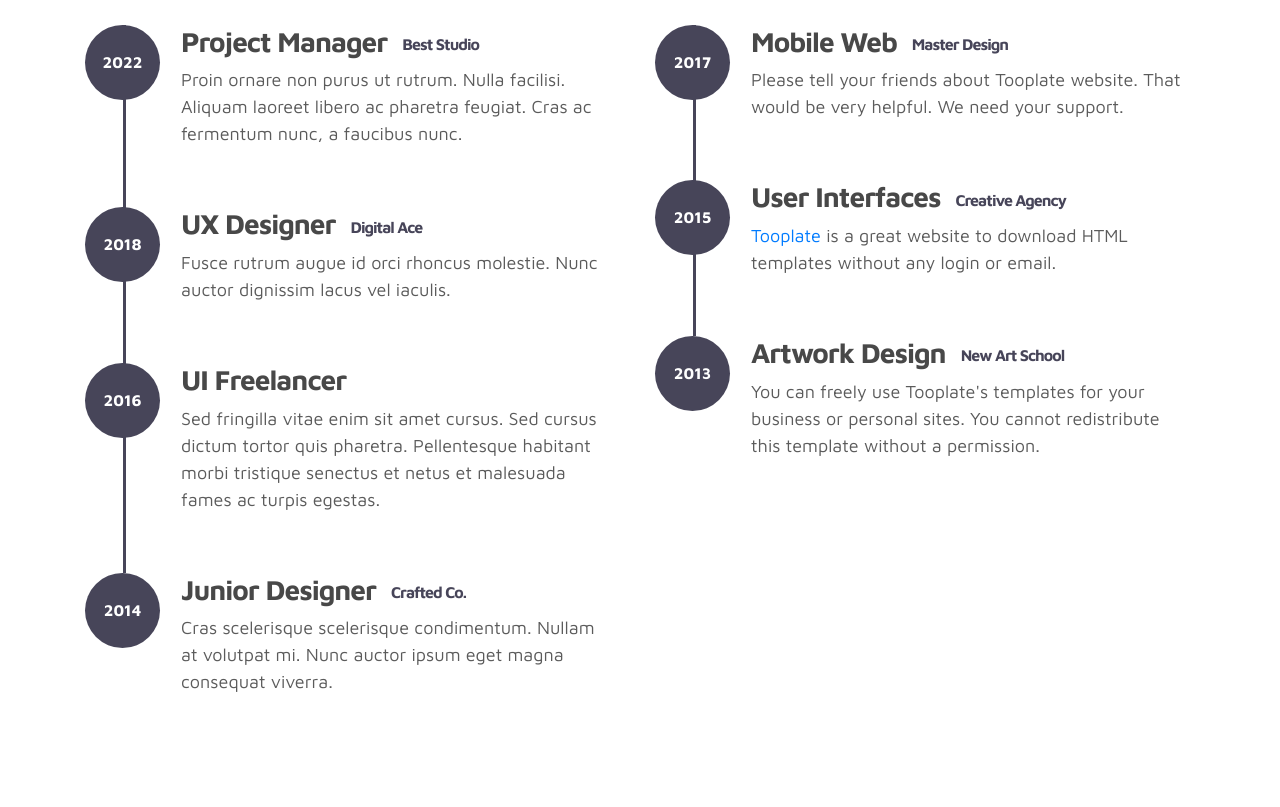
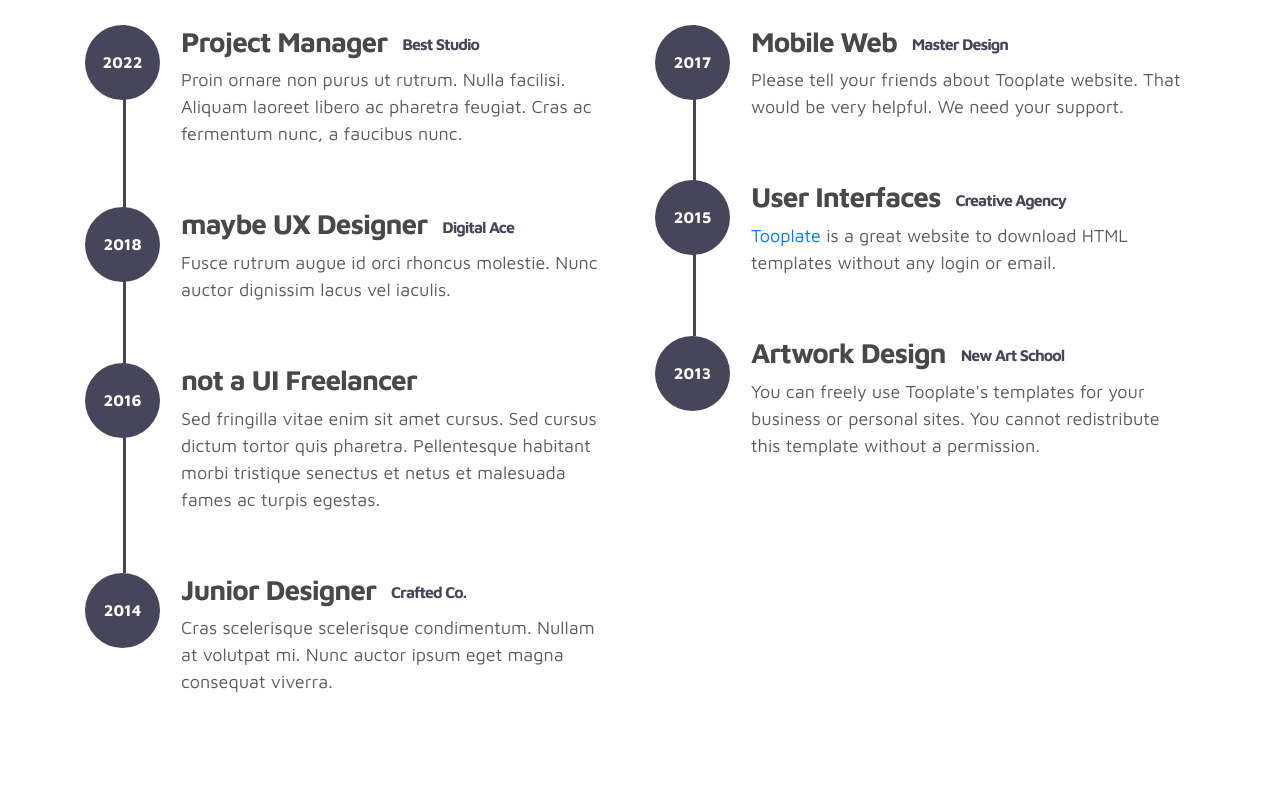
Before and after one commit to shaikamirgh/shaikamirgh.github.io, a plain HTML site: page index.html in a window 1280 px wide. Shown: the part 1656-2463 px from the top of the page. Drawn offline with Linux system fonts and the light colour scheme.

Commit message:
Initial committwo

```diff
--- a/index.html
+++ b/index.html
@@ -174,7 +174,7 @@ https://www.tooplate.com/view/2115-marvel
                                 <span>2018</span>
                             </div>
                             <div class="timeline-info">
-                                <h3><span>UX Designer</span><small>Digital Ace</small></h3>
+                                <h3><span>maybe UX Designer</span><small>Digital Ace</small></h3>
                                 <p>Fusce rutrum augue id orci rhoncus molestie. Nunc auctor dignissim lacus vel iaculis.</p>
                             </div>
                         </div>
@@ -184,7 +184,7 @@ https://www.tooplate.com/view/2115-marvel
                                 <span>2016</span>
                             </div>
                             <div class="timeline-info">
-                                <h3><span>UI Freelancer</h3>
+                                <h3><span>not a UI Freelancer</h3>
                                 <p>Sed fringilla vitae enim sit amet cursus. Sed cursus dictum tortor quis pharetra. Pellentesque habitant morbi tristique senectus et netus et malesuada fames ac turpis egestas.</p>
                             </div>
                         </div>
```
